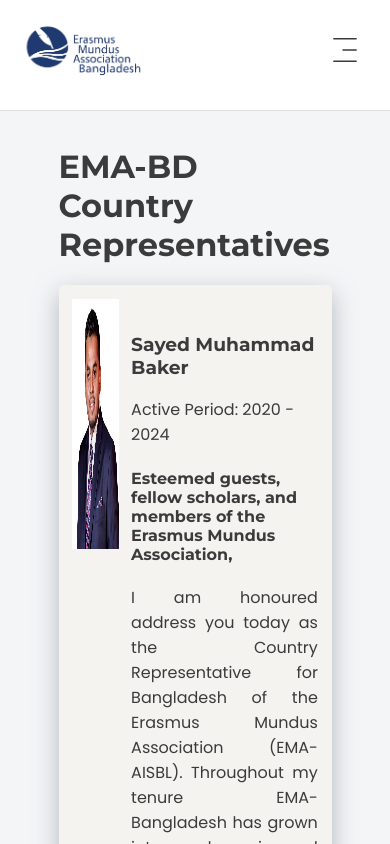
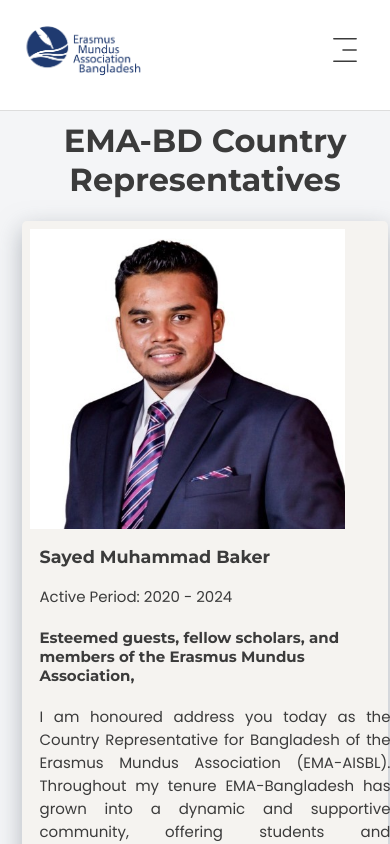
Before and after one commit to FairoozAzim/EMA-BD-Web, a React (Vite) app in the folder ema-bd-website/: page /keynoteCR in a window 390 px wide. Shown: the top 844 px of the page. Built offline with nearby package versions, Linux system fonts and the light colour scheme.

Commit message:
Responsiveness issues fixed

```diff
--- a/ema-bd-website/src/pages/AboutPage/AboutPage.css
+++ b/ema-bd-website/src/pages/AboutPage/AboutPage.css
@@ -88,15 +88,13 @@
 
 }
 .keynote-ch{
-    /* background-color: var(--navy-blue-color);
-    color: aliceblue;
-    padding: 5%; */
-    padding-left: 15%;
-    padding-right: 15%;
+  padding: 0 5%;
+  width: 100%;
+
 }
 .person-img{
-    width: 600px;
-    height: 250px;
+    width: 30%;
+    height: 300px;
     position: relative;
 
   }
@@ -106,29 +104,28 @@
 
     /* border-radius: 50%; */
   }
+  .person-spch{
+    width: 70%;
+    margin-left: 10px;
+  }
  .person-spch .btn-red{
     display: block;
     margin-top: 15px;
     text-decoration: none !important;
-
  }
- .person-img{
-    width: 20%;
- }
- .person-spch{
-    margin-left: 5%;
-    width: 80%;
-    margin-top: 15px;
- }
-
+.person-spch a{
+    text-decoration: none !important;
+}
  /* card css */
 
  .card-wrapper{
     background-color: rgb(245 243 240);
-    margin-top: 15px;
-    padding: 5%;
+    margin: 10px auto;
+    padding: 2%;
     border-radius: 5px;
     box-shadow: var(--shadow);
+    width: 60%;
+    /* height: 400px; */
  }
 
 
@@ -137,10 +134,16 @@
     .mission-list{
 
         grid-template-columns: repeat(2, 1fr);
-
-
     }
-
+    .keynote-ch{
+        padding: 0 10px;
+    }
+    .card-wrapper{
+      width: 90%;
+    }
+   .person-spch{
+    font-size: 15px;
+   }
   }
 
  @media screen and (max-width: 678px)
@@ -148,8 +151,23 @@
     .mission-list{
 
         grid-template-columns: repeat(1, 1fr);
-
-
     }
 
   }
+
+ @media screen and (max-width: 450px)
+  {
+    .card-wrapper{
+        flex-direction: column;
+    }
+    .person-img{
+        width: 90%;
+
+      }
+
+      .person-spch{
+        width: 100%;
+
+      }
+
+  }
--- a/ema-bd-website/src/pages/AboutPage/CR_details.jsx
+++ b/ema-bd-website/src/pages/AboutPage/CR_details.jsx
@@ -6,12 +6,12 @@
 const CR_details = () => {
     return (
         <div>
-             <div className="mt keynote-ch">
-                <h1 className=''>EMA-BD Country Representatives</h1>
+             <div className="mt-10 keynote-ch">
+                <h1 className='text-center'>EMA-BD Country Representatives</h1>
                 {
                     CRData.map((item, index)=> (
-                    <div className="card-wrapper" key={index}>
-                        <div className='d-flex'>
+                    <div className="card-wrapper d-flex" key={index}>
+
                        <div className='person-img'>
                        <img src ={item.image}/>
                        </div>
@@ -28,7 +28,7 @@
                                 </p>
                           <Link to={`/keynote/${item.name}`}> <button className='btn-red'>Read More</button></Link>
                         </div>
-                       </div>
+
                     </div>
 
                     ))
--- a/ema-bd-website/src/pages/AboutPage/EUD_details.jsx
+++ b/ema-bd-website/src/pages/AboutPage/EUD_details.jsx
@@ -4,7 +4,7 @@
 const EUD_details = () => {
     return (
         <div>
-        <div className="mt keynote-ch">
+        <div className="mt-10 keynote-ch">
            <h1 className=''>European Union Delegation Ambassadors</h1>
            {
                EudData.map((item, index)=> (
--- a/ema-bd-website/src/pages/AboutPage/IndPerson.css
+++ b/ema-bd-website/src/pages/AboutPage/IndPerson.css
@@ -36,3 +36,13 @@
     margin: 0 auto;
     font-size: 14px;
 }
+
+@media screen and (max-width: 678px){
+    .ind-person-container{
+      flex-direction: column;
+    }
+    .speech-container{
+        padding-left: 0;
+        width: 100%;
+    }
+}
--- a/ema-bd-website/src/pages/AboutPage/IndPerson.jsx
+++ b/ema-bd-website/src/pages/AboutPage/IndPerson.jsx
@@ -13,7 +13,7 @@
     }
 
     return (
-        <div className=" mt keynote">
+        <div className="keynote">
              <h2 className="text-center">Keynote from {name}</h2>
             <div className='ind-person-container d-flex'>
             <div className="image-container">
```
